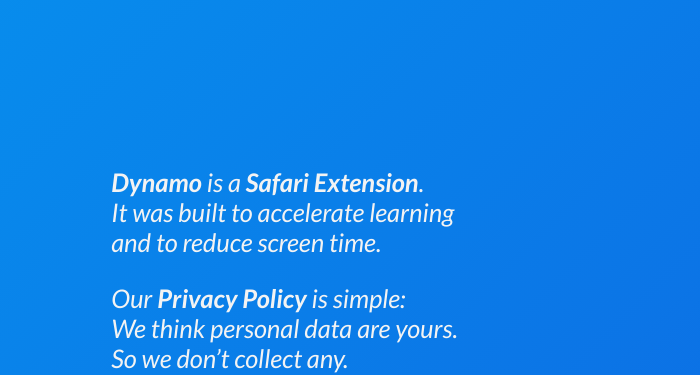
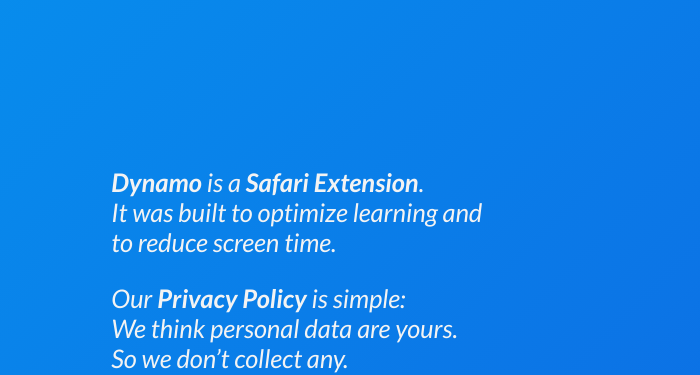
Before and after one commit to zoul/gearbox, a plain HTML site: page index.html in a window 1280 px wide. Shown: the part 89-464 px from the top of the page, 580-1280 px from the left. Drawn offline with Linux system fonts and the light colour scheme.

Commit message:
Tweak copy

```diff
--- a/index.html
+++ b/index.html
@@ -19,7 +19,7 @@
   </div>
   <div class="about">
     <p><em>Dynamo</em> is a <em>Safari Extension</em>.<br>
-      It was built to accelerate learning and to reduce screen time.</p>
+      It was built to optimize learning and to reduce screen time.</p>
     <p>Our <em>Privacy Policy</em> is simple: We think personal data
       are yours. So we don’t collect any.</p>
     <p><a href="mailto:hello@dynamoformac.com">hello@dynamoformac.com</a></p>
```
